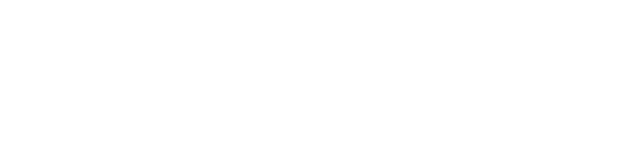
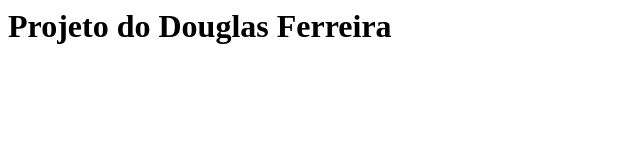
Before and after one commit to DglCode/Calopa, a plain HTML site: page index.html in a window 1280 px wide. Shown: the whole page, without its empty margins (0-640 px from the left). Drawn offline with Linux system fonts and the light colour scheme.

Commit message:
Titulo da Pagina

```diff
--- a/index.html
+++ b/index.html
@@ -3,6 +3,6 @@
 <head>
 
 	<body>
-
+		<h1>Projeto do Douglas Ferreira</h1>
 	</body>
 </head>
```
